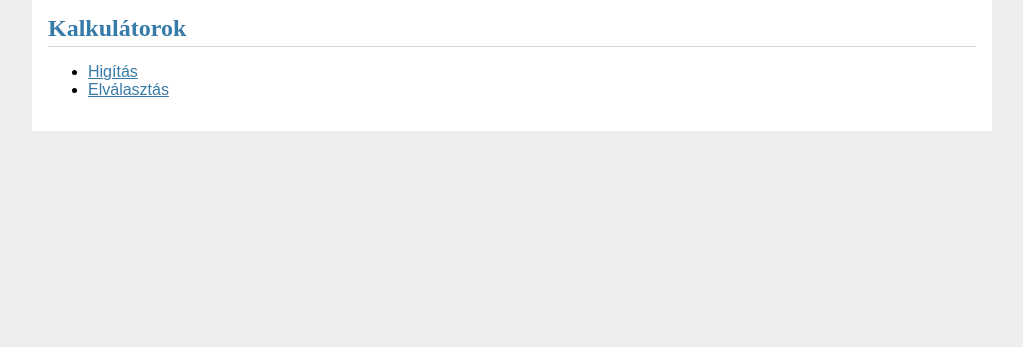
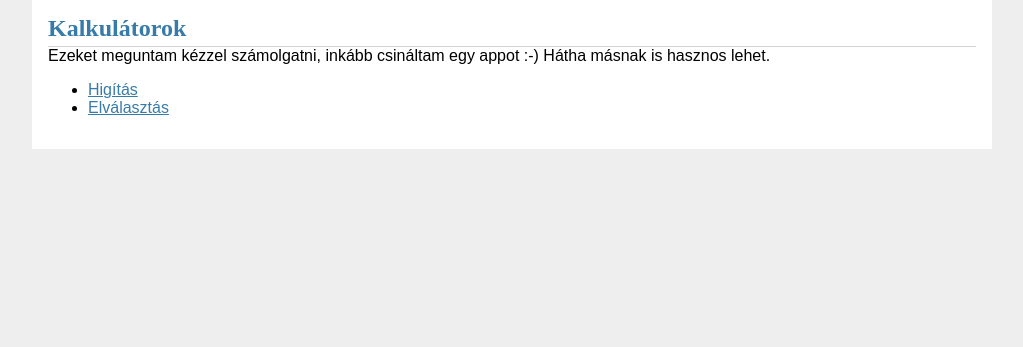
Before and after one commit to richard-oliver-legendi-epam/palesz-utils, a Flask app: template flaskr/templates/blog/index.html in a window 1280 px wide. Shown: the part 51-398 px from the top of the page, without its empty margins (128-1151 px from the left). Run offline with Flask 3, Linux system fonts and the light colour scheme; the template is opened without the code that fills it, so the values that code supplies are empty.

Commit message:
Minimal text addition

```diff
--- a/flaskr/templates/blog/index.html
+++ b/flaskr/templates/blog/index.html
@@ -8,6 +8,7 @@
 {% endblock %}
 
 {% block content %}
+  Ezeket meguntam kézzel számolgatni, inkább csináltam egy appot :-) Hátha másnak is hasznos lehet.
   <ul>
     <li><a href="{{ url_for('util.dilution') }}">Higítás</a>
     <li><a href="{{ url_for('util.partitioning') }}">Elválasztás</a></li>
```
